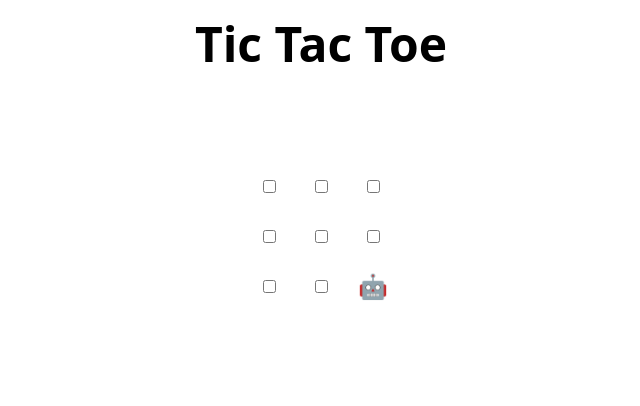
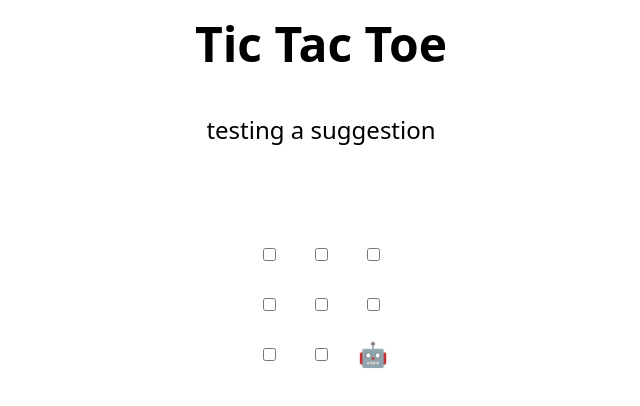
Before and after one commit to JamieM0/skills-review-pull-requests, a plain HTML site: page index.html in a window 1280 px wide. Shown: the whole page, without its empty margins (319-959 px from the left). Drawn offline with Linux system fonts and the light colour scheme.

Commit message:
Update index.html

```diff
--- a/index.html
+++ b/index.html
@@ -45,6 +45,7 @@
     <td><input type="checkbox" /></td>
     <td><input type="checkbox" /></td>
   </tr>
+testing a suggestion
 </table>
 
 <h2 hidden>Game over, refresh to play again 🧑‍💻 🤖!</h2>
```
